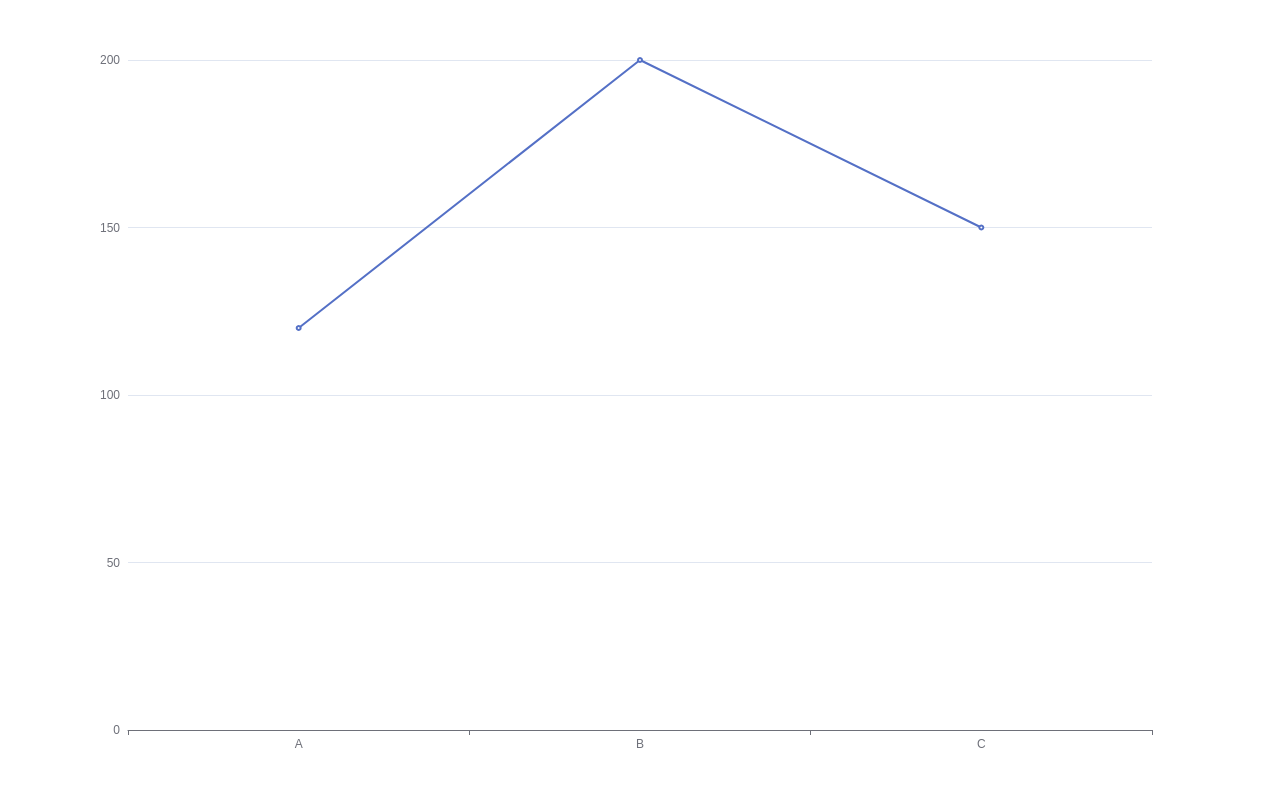
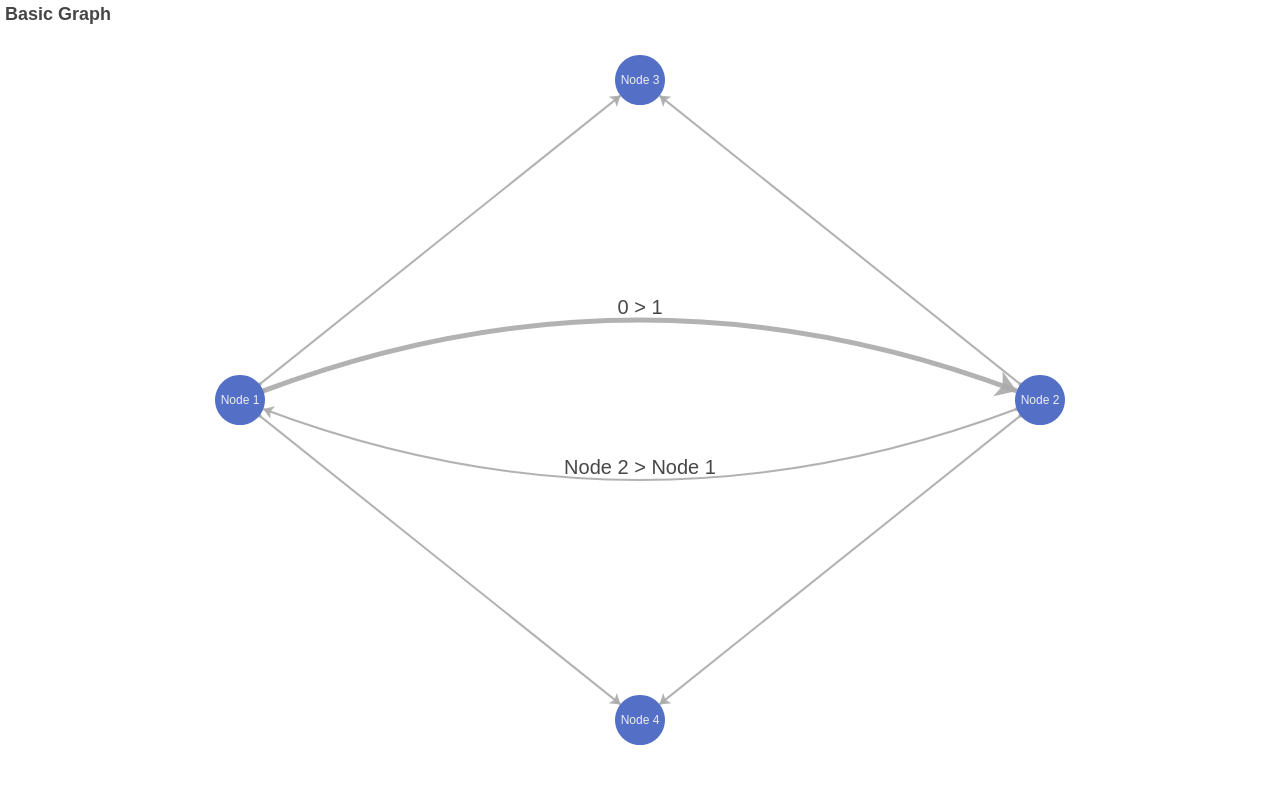
Before and after one commit to FelicityAmiao/roadmap, a Vue app: page / in a window 1280 px wide. Shown: the top 786 px of the page. Built offline with nearby package versions, Linux system fonts and the light colour scheme; the HTML template or start-up script is replaced by a standard one.

Commit message:
using GraphChart

```diff
--- a/src/components/KnowledgeNode.vue
+++ b/src/components/KnowledgeNode.vue
@@ -6,25 +6,103 @@
 import VChart from 'vue-echarts'
 import { ref } from 'vue'
 
+//paste to here
 import { use } from 'echarts/core'
-import { LineChart } from 'echarts/charts'
-import { GridComponent } from 'echarts/components'
+import { GraphChart } from 'echarts/charts'
+import { TitleComponent, TooltipComponent } from 'echarts/components'
 import { SVGRenderer } from 'echarts/renderers'
 
-use([GridComponent, LineChart, SVGRenderer])
+use([TitleComponent, TooltipComponent, GraphChart, SVGRenderer])
 
 const option = ref({
-  xAxis: {
-    type: 'category',
-    data: ['A', 'B', 'C'],
+  title: {
+    text: 'Basic Graph',
   },
-  yAxis: {
-    type: 'value',
-  },
+  tooltip: {},
+  animationDurationUpdate: 1500,
+  animationEasingUpdate: 'quinticInOut',
   series: [
     {
-      data: [120, 200, 150],
-      type: 'line',
+      type: 'graph',
+      layout: 'none',
+      symbolSize: 50,
+      roam: true,
+      label: {
+        show: true,
+      },
+      edgeSymbol: ['circle', 'arrow'],
+      edgeSymbolSize: [4, 10],
+      edgeLabel: {
+        fontSize: 20,
+      },
+      data: [
+        {
+          name: 'Node 1',
+          x: 300,
+          y: 300,
+        },
+        {
+          name: 'Node 2',
+          x: 800,
+          y: 300,
+        },
+        {
+          name: 'Node 3',
+          x: 550,
+          y: 100,
+        },
+        {
+          name: 'Node 4',
+          x: 550,
+          y: 500,
+        },
+      ],
+      // links: [],
+      links: [
+        {
+          source: 0,
+          target: 1,
+          symbolSize: [5, 20],
+          label: {
+            show: true,
+          },
+          lineStyle: {
+            width: 5,
+            curveness: 0.2,
+          },
+        },
+        {
+          source: 'Node 2',
+          target: 'Node 1',
+          label: {
+            show: true,
+          },
+          lineStyle: {
+            curveness: 0.2,
+          },
+        },
+        {
+          source: 'Node 1',
+          target: 'Node 3',
+        },
+        {
+          source: 'Node 2',
+          target: 'Node 3',
+        },
+        {
+          source: 'Node 2',
+          target: 'Node 4',
+        },
+        {
+          source: 'Node 1',
+          target: 'Node 4',
+        },
+      ],
+      lineStyle: {
+        opacity: 0.9,
+        width: 2,
+        curveness: 0,
+      },
     },
   ],
 })
```
